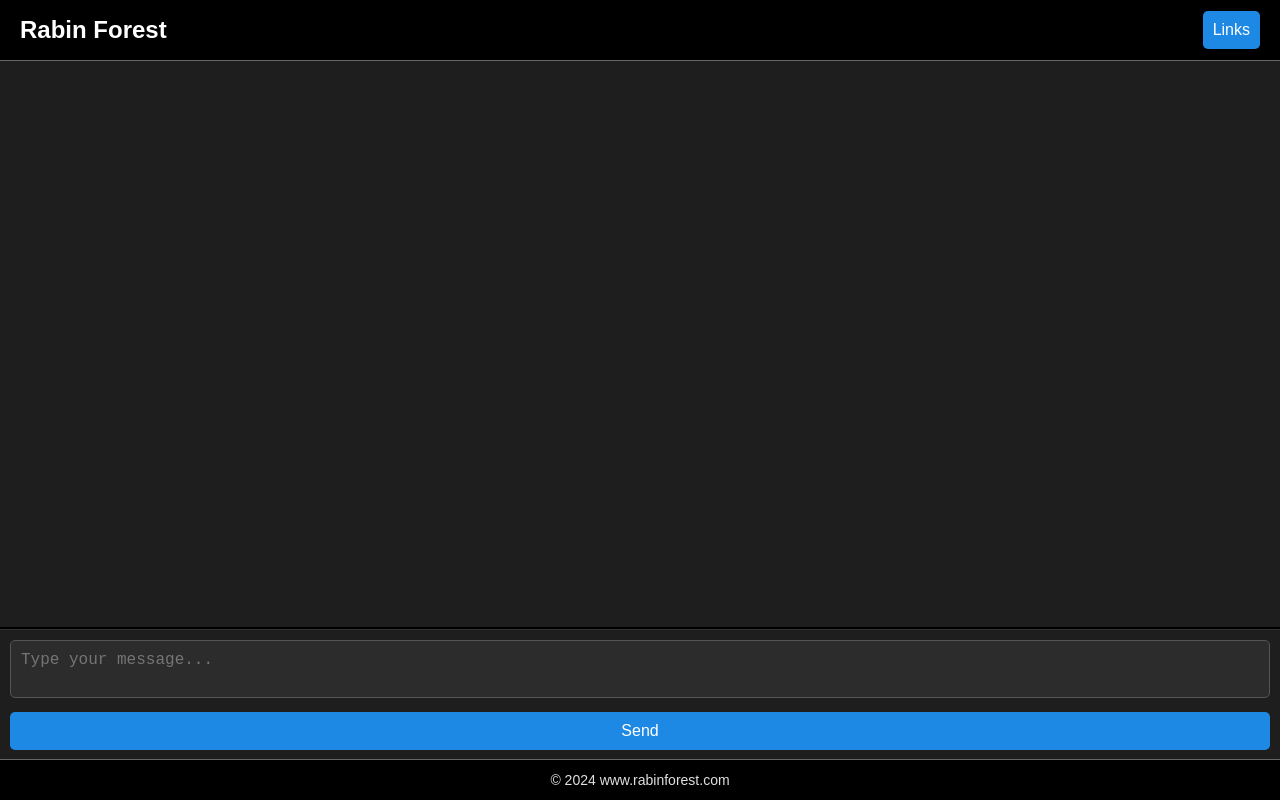
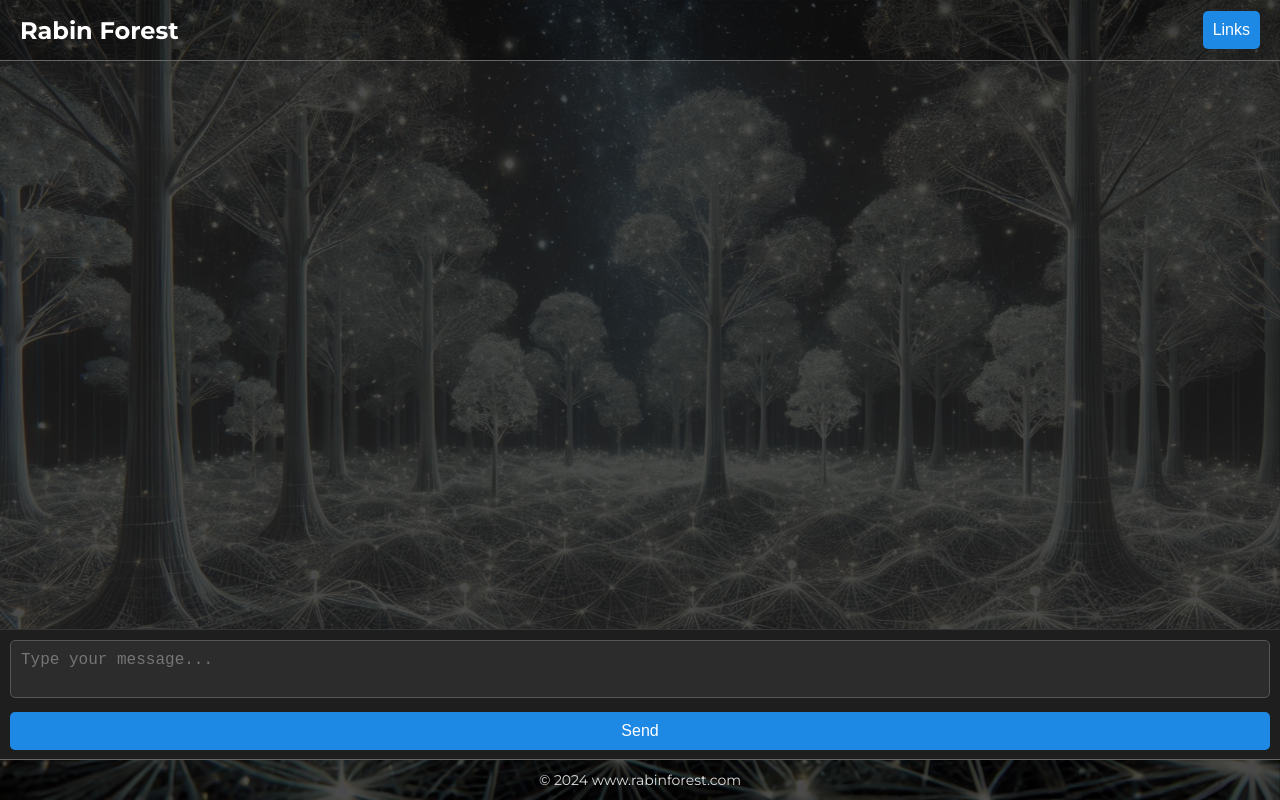
Before and after one commit to sg-bfoster/rabinforest, a React (Create React App) app: page / in a window 1280 px wide. Built offline with nearby package versions, Linux system fonts and the light colour scheme.

Commit message:
add background

```diff
--- a/public/index.html
+++ b/public/index.html
@@ -1,6 +1,7 @@
 <!DOCTYPE html>
 <html lang="en">
   <head>
+    <link href="https://fonts.googleapis.com/css2?family=Montserrat:wght@400;700&display=swap" rel="stylesheet">
     <meta charset="utf-8" />
     <link rel="icon" href="%PUBLIC_URL%/favicon.png" />
     <meta name="viewport" content="width=device-width, initial-scale=1" />
--- a/src/App.css
+++ b/src/App.css
@@ -1,12 +1,17 @@
 body {
-  background-color: black;
   margin: 0;
   padding: 0;
   font-family: Arial, sans-serif;
   height: 100%;
+  background-image: url('/public/forest-space-background.png');
+  background-size: cover;
+  background-position: center;
+  background-attachment: fixed;
+  font-family: 'Montserrat', sans-serif;
 }
 
 html, body {
+  background-color: black;
   height: 100%;
 }
 
@@ -14,7 +19,6 @@ html, body {
   display: flex;
   flex-direction: column;
   height: 100%;
-  background-color: #121212;
   color: #e0e0e0;
 }
 
@@ -25,7 +29,7 @@ html, body {
   left: 0;
   right: 0;
   height: 60px;
-  background-color: #000000;
+  background-color: rgba(18, 18, 18, 0.8); /* Slight transparency for the App background */
   border-bottom: 1px solid #666;
   color: white;
   display: flex;
@@ -95,12 +99,12 @@ html, body {
 }
 
 .footer {
+  background-color: rgba(0, 0, 0, 0.7); /* Adjusted transparency for the footer */
   position: fixed;
   bottom: 0;
   left: 0;
   right: 0;
   height: 40px;
-  background-color: #000000;
   border-top: 1px solid #666;
   color: #e0e0e0;
   display: flex;
@@ -119,7 +123,7 @@ html, body {
   margin-top: 60px;
   overflow-y: auto;
   padding: 20px;
-  background-color: #1e1e1e;
+  background-color: rgba(30, 30, 30, 0.8); /* Adjusted transparency for the conversation div */
   box-sizing: border-box;
 }
 
--- a/src/App.js
+++ b/src/App.js
@@ -95,7 +95,7 @@ function App() {
 
     const availableHeight = window.innerHeight - headerHeight - inputHeight - footerHeight;
     if (conversationRef.current) {
-      conversationRef.current.style.height = `${availableHeight}px`;
+      conversationRef.current.style.height = `${availableHeight + 5}px`;
     }
   };
 
```
Also changed, not shown: public/favicon.png, public/forest-space-background.png (added).
